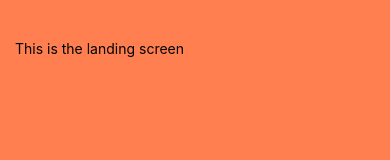
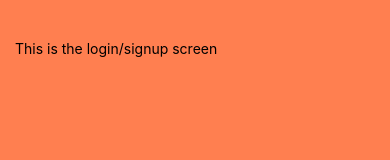
Before and after one commit to shawnhuangfernandes/flexable-native, a React Native app: screen / in a window 390 px wide. Shown: the top 160 px of the page. Built offline with nearby package versions, Linux system fonts and the light colour scheme.

Commit message:
Added AuthenticateScreen

```diff
--- a/App.js
+++ b/App.js
@@ -5,11 +5,12 @@ import { StyleSheet, Text, View } from 'react-native';
 // Custom imports
 import colors from './constants/colors'
 import LandingScreen from './screens/LandingScreen'
+import AuthenticateScreen from './screens/AuthenticateScreen'
 
 export default function App() {
   return (
     <View style={styles.screen}>
-          <LandingScreen/>
+          <AuthenticateScreen/>
     </View>
   );
 }
--- /dev/null
+++ b/screens/AuthenticateScreen.js
@@ -0,0 +1,16 @@
+// React imports
+import React from 'react';
+import {View, Text, StyleSheet} from 'react-native'
+
+
+const AuthenticateScreen = () => {
+    return (
+        <View>
+            <Text>
+                This is the login/signup screen
+            </Text>
+        </View>
+    );
+};
+
+export default AuthenticateScreen;
```
